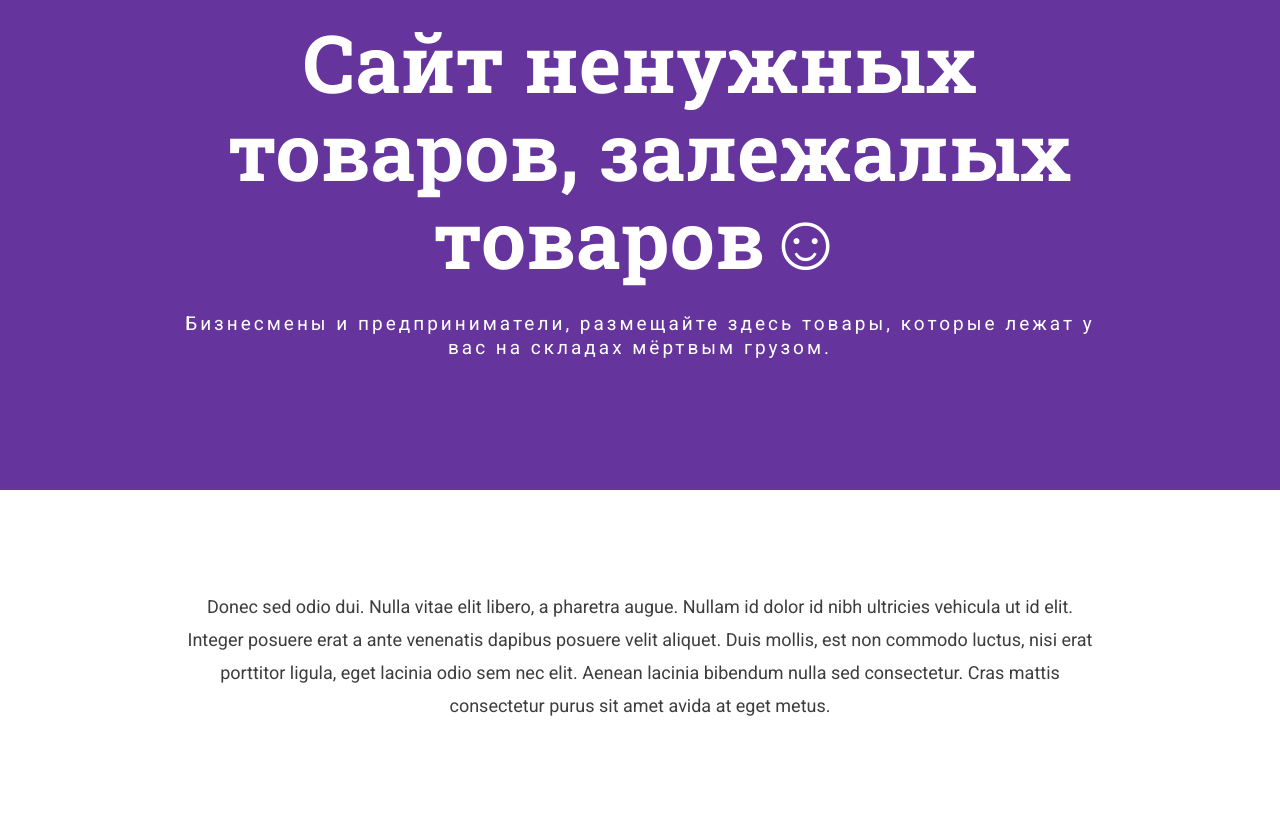
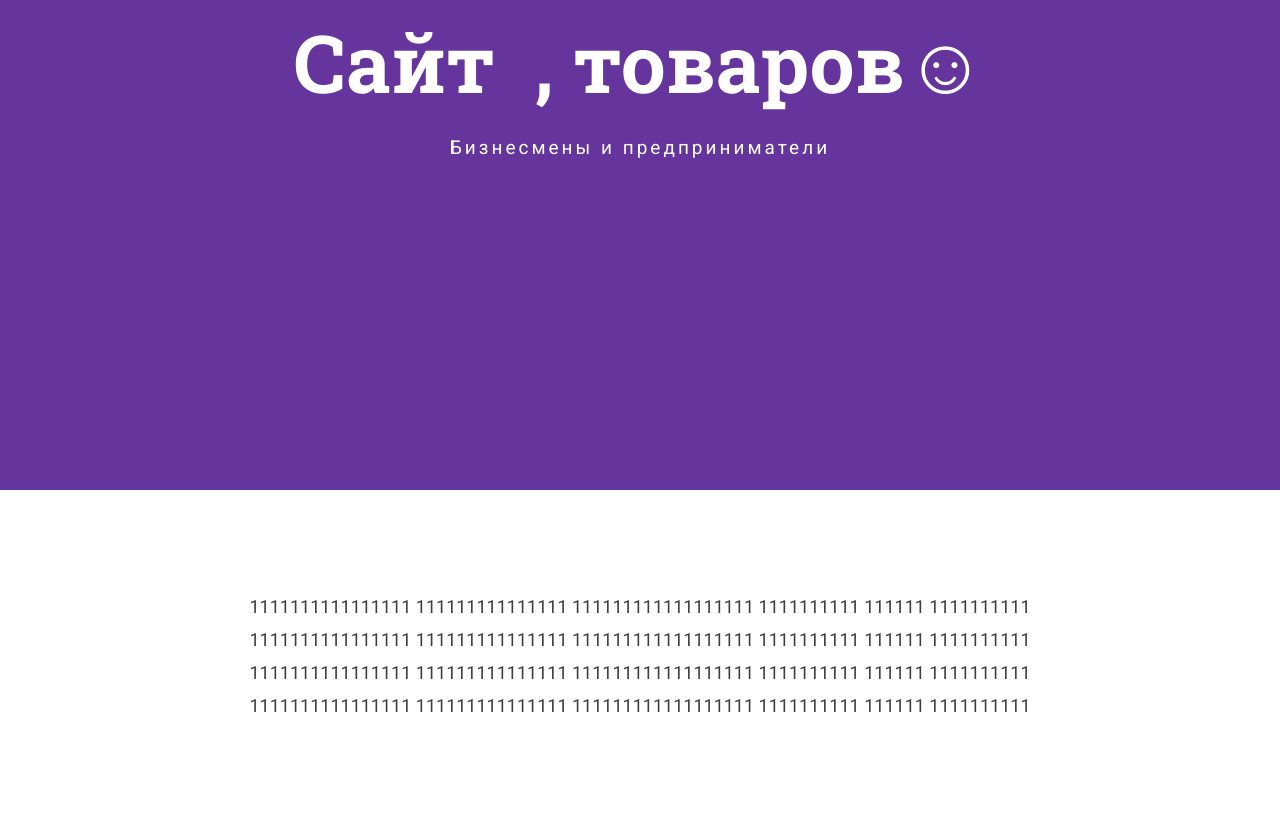
Before and after one commit to putevoditel/martzayac3, a plain HTML site: page index.html in a window 1280 px wide. Shown: the part 260-1089 px from the top of the page. Drawn offline with nearby package versions, Linux system fonts and the light colour scheme.

Commit message:
Update index.html

```diff
--- a/index.html
+++ b/index.html
@@ -10,7 +10,7 @@
 <meta charset="utf-8">
 <meta name="description" content="">
 <meta name="viewport" content="width=device-width, initial-scale=1">
-<title>Сайт ненужных товаров</title>
+<title>Сайт товаров</title>
 <link rel="stylesheet" href="css/bootstrap.min.css">
 <link rel="stylesheet" href="css/jquery.fancybox.css">
 <link rel="stylesheet" href="css/main.css">
@@ -40,8 +40,8 @@
   <div class="container">
     <div class="col-md-10 col-md-offset-1">
       <div class="banner-text text-center">
-        <h1>Сайт ненужных &nbsp;товаров, залежалых товаров&#9786;</h1>
-        <p>Бизнесмены и предприниматели, размещайте здесь товары, которые лежат у вас на складах мёртвым грузом.</p>
+        <h1>Сайт  &nbsp;,  товаров&#9786;</h1>
+        <p>Бизнесмены и предприниматели</p>
         <!-- banner text -->
       </div>
     </div>
@@ -52,7 +52,7 @@
 <section id="descripton" class="section descripton">
   <div class="container">
     <div class="col-md-10 col-md-offset-1 text-center">
-      <p>Donec sed odio dui. Nulla vitae elit libero, a pharetra augue. Nullam id dolor id nibh ultricies vehicula ut id elit. Integer posuere erat a ante venenatis dapibus posuere velit aliquet. Duis mollis, est non commodo luctus, nisi erat porttitor ligula, eget lacinia odio sem nec elit. Aenean lacinia bibendum nulla sed consectetur. Cras mattis consectetur purus sit amet avida at eget metus.</p>
+      <p> 1111111111111111 111111111111111 111111111111111111 1111111111 111111 1111111111 1111111111111111 111111111111111 111111111111111111 1111111111 111111 1111111111 1111111111111111 111111111111111 111111111111111111 1111111111 111111 1111111111 1111111111111111 111111111111111 111111111111111111 1111111111 111111 1111111111</p>
     </div>
   </div>
 </section>
```
